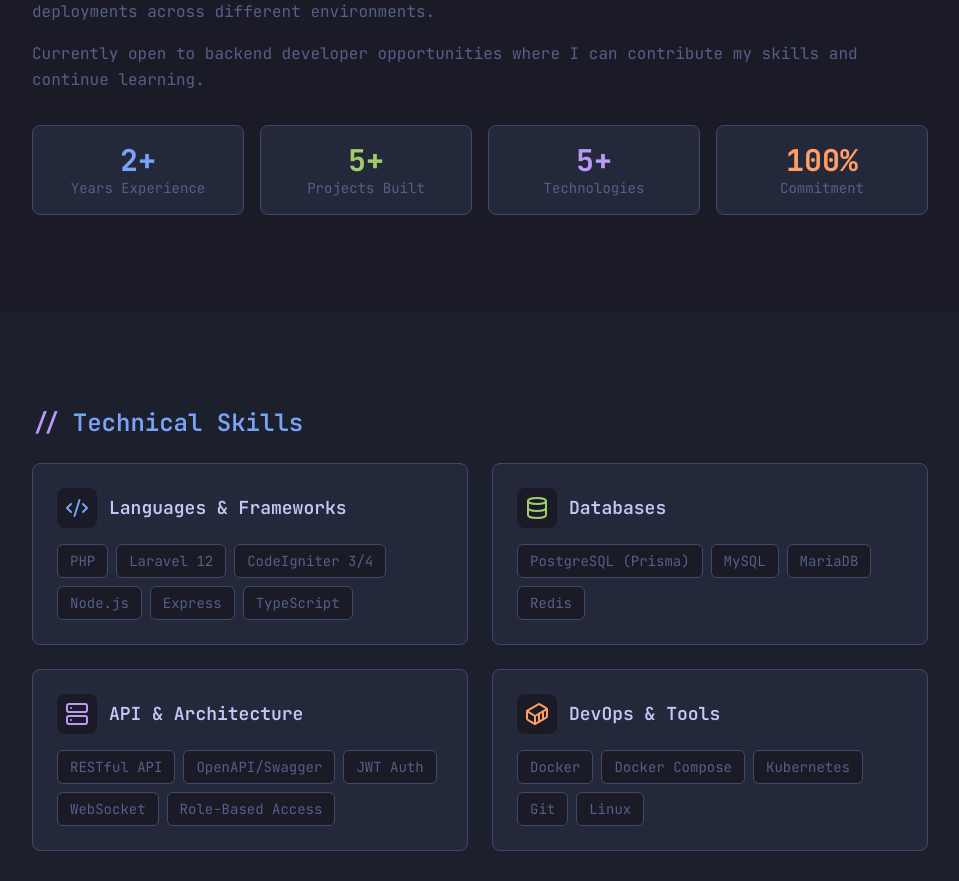
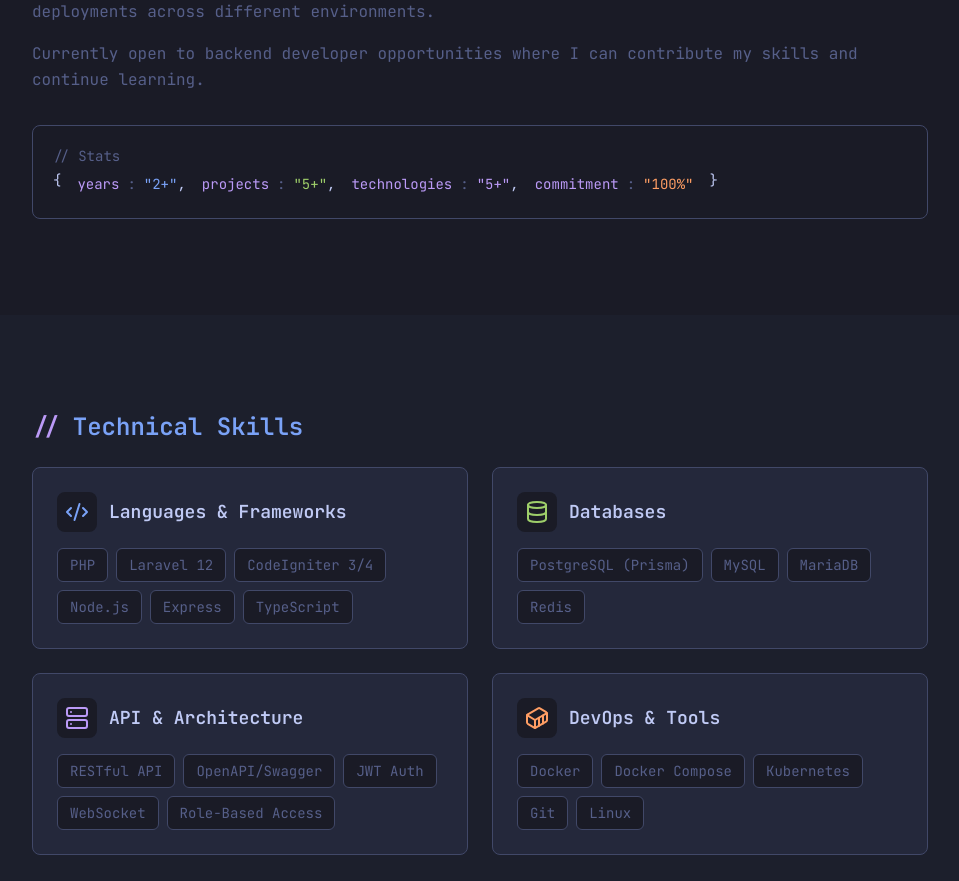
Before and after one commit to laradev220/portfolio, a React (Vite) app: page / in a window 1280 px wide. Shown: the part 1200-2081 px from the top of the page, without its empty margins (160-1119 px from the left). Built offline with nearby package versions, Linux system fonts and the light colour scheme; the HTML template or start-up script is replaced by a standard one.

Commit message:
make it look like real code

```diff
--- a/src/components/About.jsx
+++ b/src/components/About.jsx
@@ -2,10 +2,10 @@ import { motion } from 'framer-motion'
 import ScrollReveal from './ScrollReveal'
 
 const stats = [
-  { value: '2+', label: 'Years Experience', color: 'text-tokyo-blue' },
-  { value: '5+', label: 'Projects Built', color: 'text-tokyo-green' },
-  { value: '5+', label: 'Technologies', color: 'text-tokyo-purple' },
-  { value: '100%', label: 'Commitment', color: 'text-tokyo-orange' },
+  { key: 'years', value: '"2+"', keyColor: 'text-tokyo-purple', valueColor: 'text-tokyo-blue' },
+  { key: 'projects', value: '"5+"', keyColor: 'text-tokyo-purple', valueColor: 'text-tokyo-green' },
+  { key: 'technologies', value: '"5+"', keyColor: 'text-tokyo-purple', valueColor: 'text-tokyo-purple' },
+  { key: 'commitment', value: '"100%"', keyColor: 'text-tokyo-purple', valueColor: 'text-tokyo-orange' },
 ]
 
 export default function About() {
@@ -38,22 +38,31 @@ export default function About() {
           </div>
         </ScrollReveal>
 
-        <div className="mt-8 grid grid-cols-2 md:grid-cols-4 gap-4">
-          {stats.map((stat, index) => (
-            <ScrollReveal key={stat.label} delay={0.2 + index * 0.1}>
-              <motion.div
-                className="bg-tokyo-surface border border-tokyo-border rounded-lg p-4 text-center cursor-default"
-                whileHover={{
-                  scale: 1.03,
-                  borderColor: 'rgba(122, 162, 247, 0.3)',
-                  transition: { duration: 0.2 }
-                }}
-              >
-                <div className={`text-3xl font-bold ${stat.color}`}>{stat.value}</div>
-                <div className="text-tokyo-muted text-sm">{stat.label}</div>
-              </motion.div>
-            </ScrollReveal>
-          ))}
+        <div className="mt-8">
+          <ScrollReveal delay={0.2}>
+            <motion.div
+              className="bg-tokyo-bg border border-tokyo-border rounded-lg p-5 font-mono text-sm overflow-x-auto"
+              whileHover={{ borderColor: 'rgba(122, 162, 247, 0.4)' }}
+            >
+              <div className="text-tokyo-muted mb-1">{'// Stats'}</div>
+              <div className="flex flex-wrap">
+                <span className="text-tokyo-text">{'{'}</span>
+                {stats.map((stat, index) => (
+                  <motion.div
+                    key={stat.key}
+                    className="flex items-center w-full md:w-auto md:inline-flex ml-4 my-1"
+                    whileHover={{ x: 2 }}
+                  >
+                    <span className={`${stat.keyColor}`}>{stat.key}</span>
+                    <span className="text-tokyo-muted mx-2">:</span>
+                    <span className={`${stat.valueColor}`}>{stat.value}</span>
+                    {index < stats.length - 1 && <span className="text-tokyo-text">,</span>}
+                  </motion.div>
+                ))}
+                <span className="text-tokyo-text ml-4">{'}'}</span>
+              </div>
+            </motion.div>
+          </ScrollReveal>
         </div>
       </div>
     </section>
```
Also changed, not shown: 5 other files (tests, documents, lock files or other folders).
